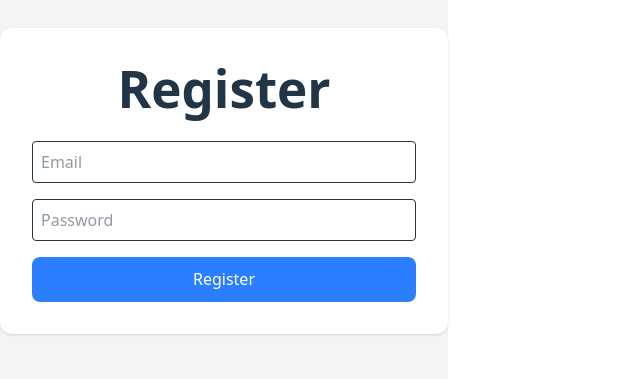
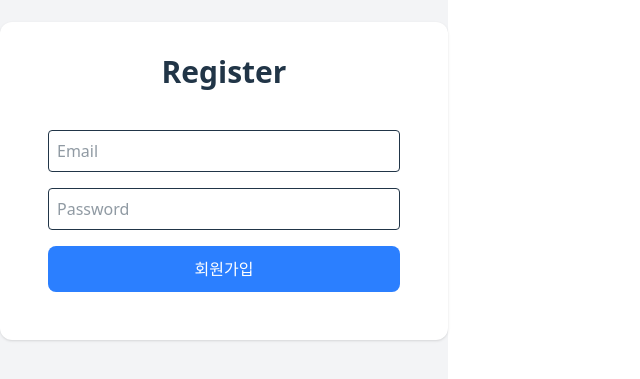
Before and after one commit to KimHakLae/railway-sample-app, a React app in the folder frontend/: page /register in a window 1280 px wide. Shown: the part 219-598 px from the top of the page, without its empty margins (0-640 px from the left). Built offline with nearby package versions, Linux system fonts and the light colour scheme; no server answers; the HTML template or start-up script is replaced by a standard one.

Commit message:
register dup email check

```diff
--- a/frontend/src/api/auth.ts
+++ b/frontend/src/api/auth.ts
@@ -26,5 +26,12 @@ export const register = async (email:string,password:string) => {
     body:JSON.stringify({email,password})
   });
 
-  return res.json();
+  const data = await res.json()
+
+  if (!res.ok) {
+    // 400: 이미 존재, 500: 서버 에러 등 처리
+    throw new Error(data.message || "회원가입 실패")
+  }
+
+  return data
 };
--- a/frontend/src/components/LoginForm.tsx
+++ b/frontend/src/components/LoginForm.tsx
@@ -22,8 +22,6 @@ export default function LoginForm() {
 
       // 🔥 사용자 정보 확인
       const user = getUserFromToken()
-
-      console.log(user)
 
       if (user?.is_admin) {
         navigate("/admin")   // 관리자 페이지
--- /dev/null
+++ b/frontend/src/components/RegisterForm.tsx
@@ -0,0 +1,60 @@
+import { useState } from "react"
+import { useNavigate } from "react-router-dom"
+import { register } from "../api/auth"
+
+export default function RegisterForm() {
+  const [email, setEmail] = useState("")
+  const [password, setPassword] = useState("")
+  const [errorMessage, setErrorMessage] = useState("") // ✅ 에러 상태
+  const navigate = useNavigate()
+
+  const handleSubmit = async (e: React.FormEvent) => {
+    e.preventDefault()
+    setErrorMessage("") // 제출 시 초기화
+
+    try {
+      const data = await register(email, password)
+      navigate("/login") // 회원가입 성공 시 로그인 페이지 이동
+    } catch (err: any) {
+      setErrorMessage(err.message) // 입력 밑에 노출
+    }
+  }
+
+  return (
+    <form onSubmit={handleSubmit} className="max-w-md mx-auto p-4 space-y-4">
+      <div>
+        <input
+          type="email"
+          placeholder="Email"
+          value={email}
+          onChange={e => setEmail(e.target.value)}
+          required
+          className="w-full p-2 border rounded"
+        />
+      </div>
+
+      <div>
+        <input
+          type="password"
+          placeholder="Password"
+          value={password}
+          onChange={e => setPassword(e.target.value)}
+          required
+          className="w-full p-2 border rounded"
+        />
+      </div>
+
+      {/* ✅ 에러 메시지 노출 */}
+      {errorMessage && (
+        <p className="text-red-500 text-sm">{errorMessage}</p>
+      )}
+
+      <button
+        type="submit"
+        className="w-full !bg-blue-500 text-white p-2 rounded hover:bg-blue-600 transition"
+      >
+        회원가입
+      </button>
+    </form>
+  )
+}
--- a/frontend/src/pages/RegisterPage.tsx
+++ b/frontend/src/pages/RegisterPage.tsx
@@ -1,5 +1,6 @@
 import { useState } from "react";
 import { register } from "../api/auth";
+import RegisterForm from "../components/RegisterForm";
 
 export default function RegisterPage(){
 
@@ -22,36 +23,13 @@ export default function RegisterPage(){
 
     <div className="flex h-screen items-center justify-center bg-gray-100">
 
-      <div className="w-full max-w-md bg-white p-8 rounded-xl shadow">
+      <div className="w-screen max-w-md bg-white p-8 rounded-xl shadow">
 
-        <h1 className="text-2xl font-bold text-center mb-6">
+        <h1 className="!text-3xl font-bold text-center mb-6">
           Register
         </h1>
 
-        <form onSubmit={handleSubmit} className="space-y-4">
-
-          <input
-            className="w-full border rounded p-2"
-            placeholder="Email"
-            value={email}
-            onChange={(e)=>setEmail(e.target.value)}
-          />
-
-          <input
-            type="password"
-            className="w-full border rounded p-2"
-            placeholder="Password"
-            value={password}
-            onChange={(e)=>setPassword(e.target.value)}
-          />
-
-          <button
-            className="w-full !bg-blue-500 text-white p-2 rounded hover:bg-blue-600"
-          >
-            Register
-          </button>
-
-        </form>
+        <RegisterForm />
 
       </div>
 
```
Also changed, not shown: 1 other file (tests, documents, lock files or other folders).
